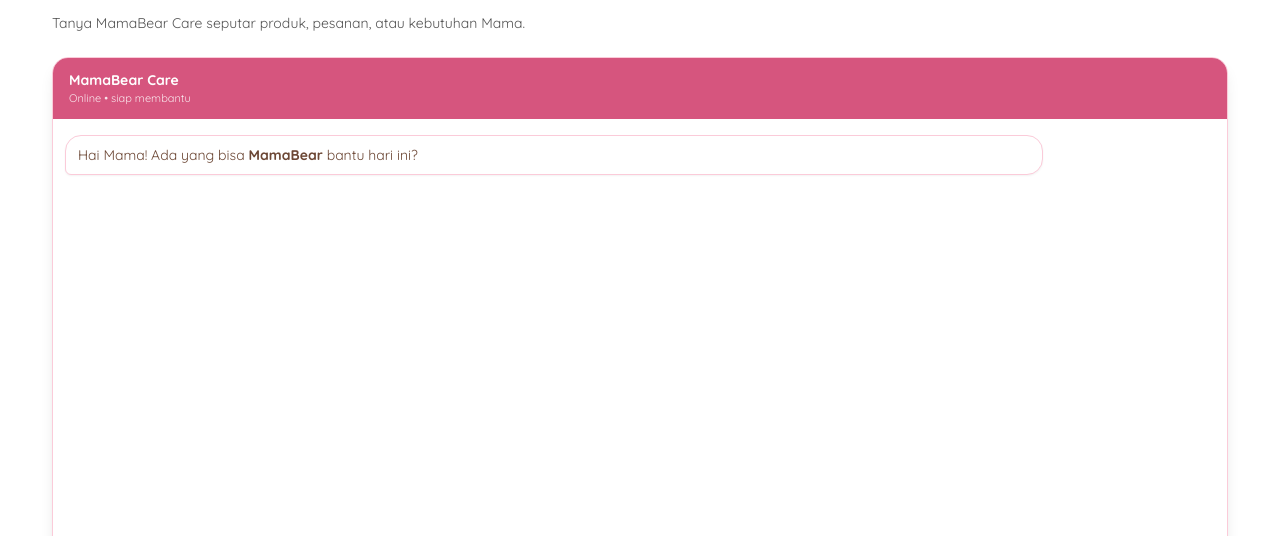
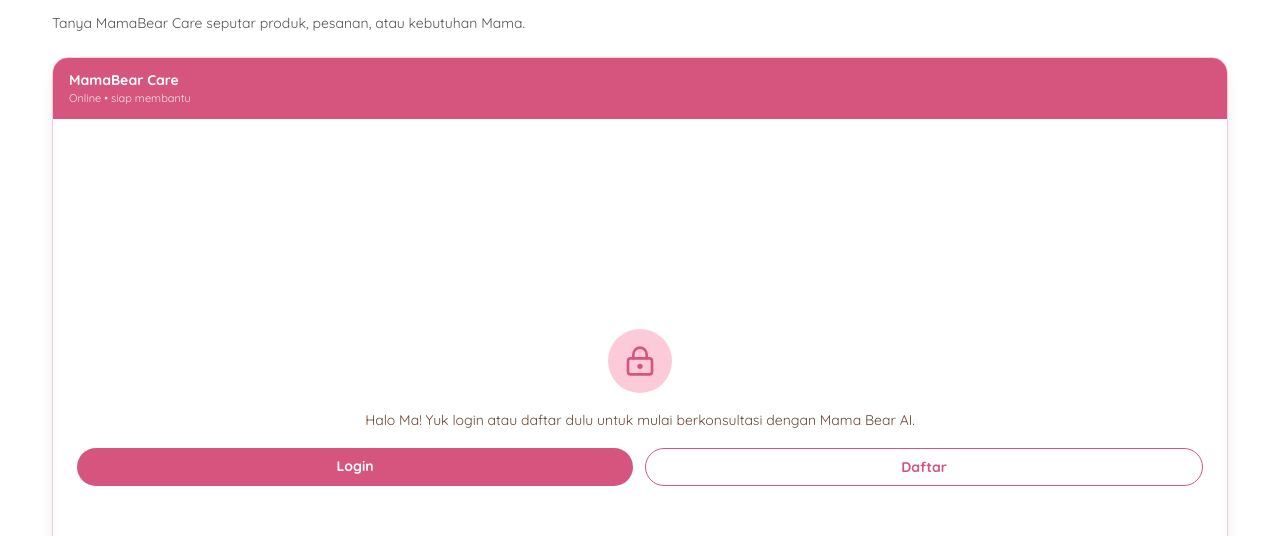
Before and after one commit to khankhanfauzan/vi-mamabear-frontend, a Next.js app: page /chat in a window 1280 px wide. Shown: the part 165-701 px from the top of the page. Built offline with nearby package versions, Linux system fonts and the light colour scheme; no server answers.

Commit message:
feat(chat): prompt guests to log in (VIMB-86)

```diff
--- a/src/features/chat/components/ChatPanel.tsx
+++ b/src/features/chat/components/ChatPanel.tsx
@@ -1,7 +1,8 @@
 "use client";
 
 import { cn } from "@/lib/utils";
-import { Loader2, Send, X } from "lucide-react";
+import { useAuth } from "@/features/auth/hooks/useAuth";
+import { Loader2, LockKeyhole, Send, X } from "lucide-react";
 import Link from "next/link";
 import { MAX_MESSAGE_LENGTH, useChatSession } from "../hooks/useChatSession";
 import { ChatMessageList } from "./ChatMessageList";
@@ -15,6 +16,106 @@
 };
 
 export function ChatPanel({
+  variant = "widget",
+  onClose,
+  historyEnabled = true,
+}: ChatPanelProps) {
+  const { isLoggedIn, isLoading } = useAuth();
+
+  if (!isLoggedIn) {
+    return (
+      <ChatAccessPanel
+        variant={variant}
+        onClose={onClose}
+        isLoading={isLoading}
+      />
+    );
+  }
+
+  return (
+    <AuthenticatedChatPanel
+      variant={variant}
+      onClose={onClose}
+      historyEnabled={historyEnabled}
+    />
+  );
+}
+
+function panelClassName(isPage: boolean) {
+  return cn(
+    "flex flex-col overflow-hidden border border-[var(--mama-pink)] bg-white",
+    isPage
+      ? "h-[min(36rem,calc(100vh-12rem))] w-full rounded-2xl shadow-lg md:h-[min(40rem,calc(100vh-10rem))]"
+      : "h-[min(28rem,70vh)] w-[min(22rem,calc(100vw-2rem))] rounded-2xl shadow-2xl",
+  );
+}
+
+function ChatAccessPanel({
+  variant,
+  onClose,
+  isLoading,
+}: Pick<ChatPanelProps, "variant" | "onClose"> & { isLoading: boolean }) {
+  return (
+    <section
+      className={panelClassName(variant === "page")}
+      aria-label="Chat MamaBear"
+    >
+      <header className="flex items-center justify-between bg-[var(--mama-hot-pink)] px-4 py-3 text-white">
+        <div>
+          <p className="text-sm font-semibold">MamaBear Care</p>
+          <p className="text-[11px] text-white/85">Online • siap membantu</p>
+        </div>
+        {onClose && (
+          <button
+            type="button"
+            onClick={onClose}
+            className="rounded-full p-1.5 hover:bg-white/15"
+            aria-label="Tutup chat"
+          >
+            <X className="h-4 w-4" />
+          </button>
+        )}
+      </header>
+
+      <div className="flex flex-1 flex-col items-center justify-center gap-4 bg-[var(--mama-cream)]/50 px-6 py-8 text-center">
+        {isLoading ? (
+          <>
+            <Loader2 className="h-8 w-8 animate-spin text-[var(--mama-hot-pink)]" />
+            <p className="text-sm text-[var(--mama-brown)]">
+              Memeriksa sesi...
+            </p>
+          </>
+        ) : (
+          <>
+            <div className="flex h-16 w-16 items-center justify-center rounded-full bg-[var(--mama-pink)] text-[var(--mama-hot-pink)]">
+              <LockKeyhole className="h-8 w-8" aria-hidden="true" />
+            </div>
+            <p className="text-sm leading-relaxed text-[var(--mama-brown)]">
+              Halo Ma! Yuk login atau daftar dulu untuk mulai berkonsultasi
+              dengan Mama Bear AI.
+            </p>
+            <div className="flex w-full gap-3">
+              <Link
+                href="/login"
+                className="flex-1 rounded-full bg-[var(--mama-hot-pink)] px-4 py-2 text-sm font-semibold text-white"
+              >
+                Login
+              </Link>
+              <Link
+                href="/register"
+                className="flex-1 rounded-full border border-[var(--mama-hot-pink)] bg-white px-4 py-2 text-sm font-semibold text-[var(--mama-hot-pink)]"
+              >
+                Daftar
+              </Link>
+            </div>
+          </>
+        )}
+      </div>
+    </section>
+  );
+}
+
+function AuthenticatedChatPanel({
   variant = "widget",
   onClose,
   historyEnabled = true,
@@ -38,15 +139,7 @@
   const isPage = variant === "page";
 
   return (
-    <section
-      className={cn(
-        "flex flex-col overflow-hidden border border-[var(--mama-pink)] bg-white",
-        isPage
-          ? "h-[min(36rem,calc(100vh-12rem))] w-full rounded-2xl shadow-lg md:h-[min(40rem,calc(100vh-10rem))]"
-          : "h-[min(28rem,70vh)] w-[min(22rem,calc(100vw-2rem))] rounded-2xl shadow-2xl",
-      )}
-      aria-label="Chat MamaBear"
-    >
+    <section className={panelClassName(isPage)} aria-label="Chat MamaBear">
       <header className="flex items-center justify-between bg-[var(--mama-hot-pink)] px-4 py-3 text-white">
         <div>
           <p className="text-sm font-semibold">MamaBear Care</p>
@@ -105,9 +198,7 @@
         )}
 
         {/* Typing indicator: muncul saat AI sedang memproses balasan */}
-        {isSending && (
-          <AssistantTypingIndicator className="pt-1" />
-        )}
+        {isSending && <AssistantTypingIndicator className="pt-1" />}
       </div>
 
       <form
```
Also changed, not shown: 1 other file (tests, documents, lock files or other folders).
